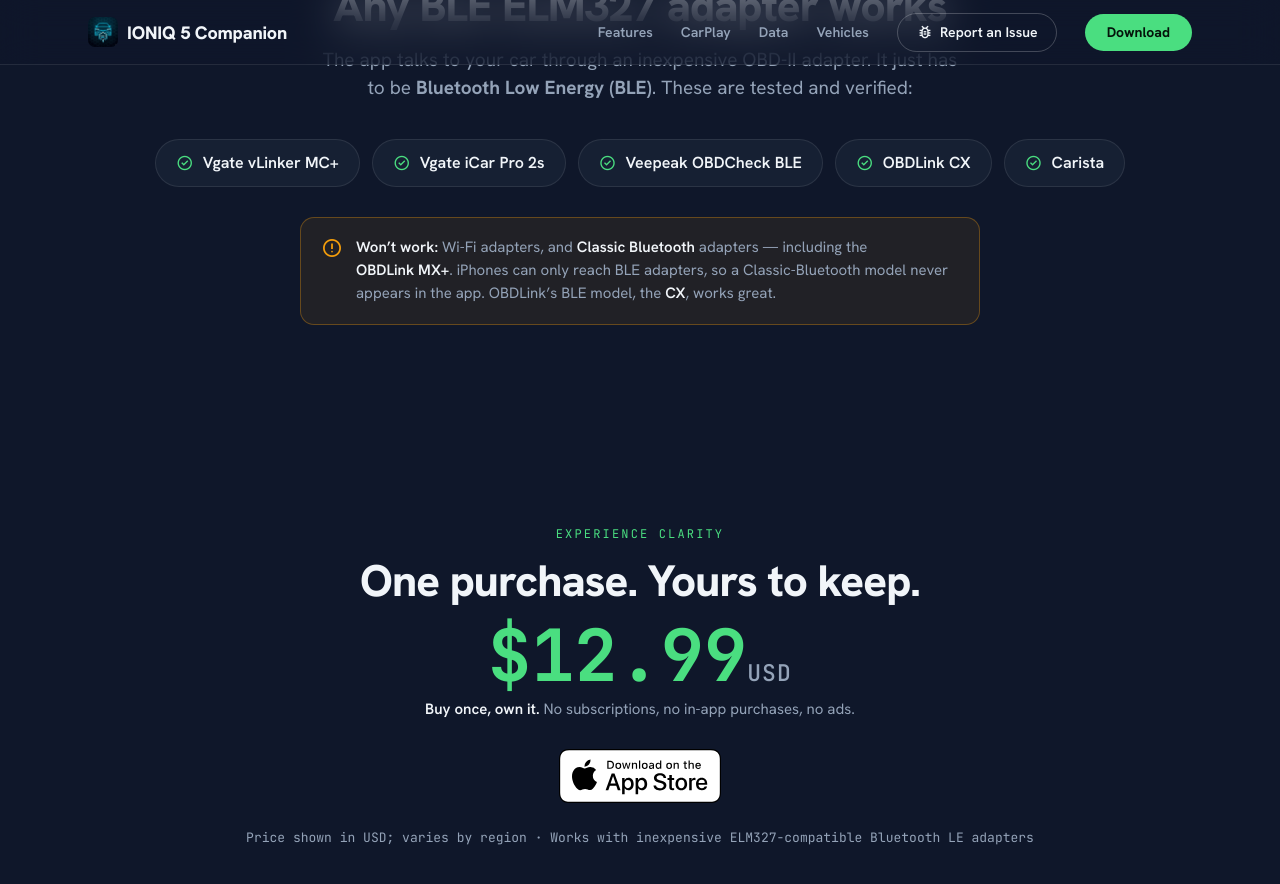
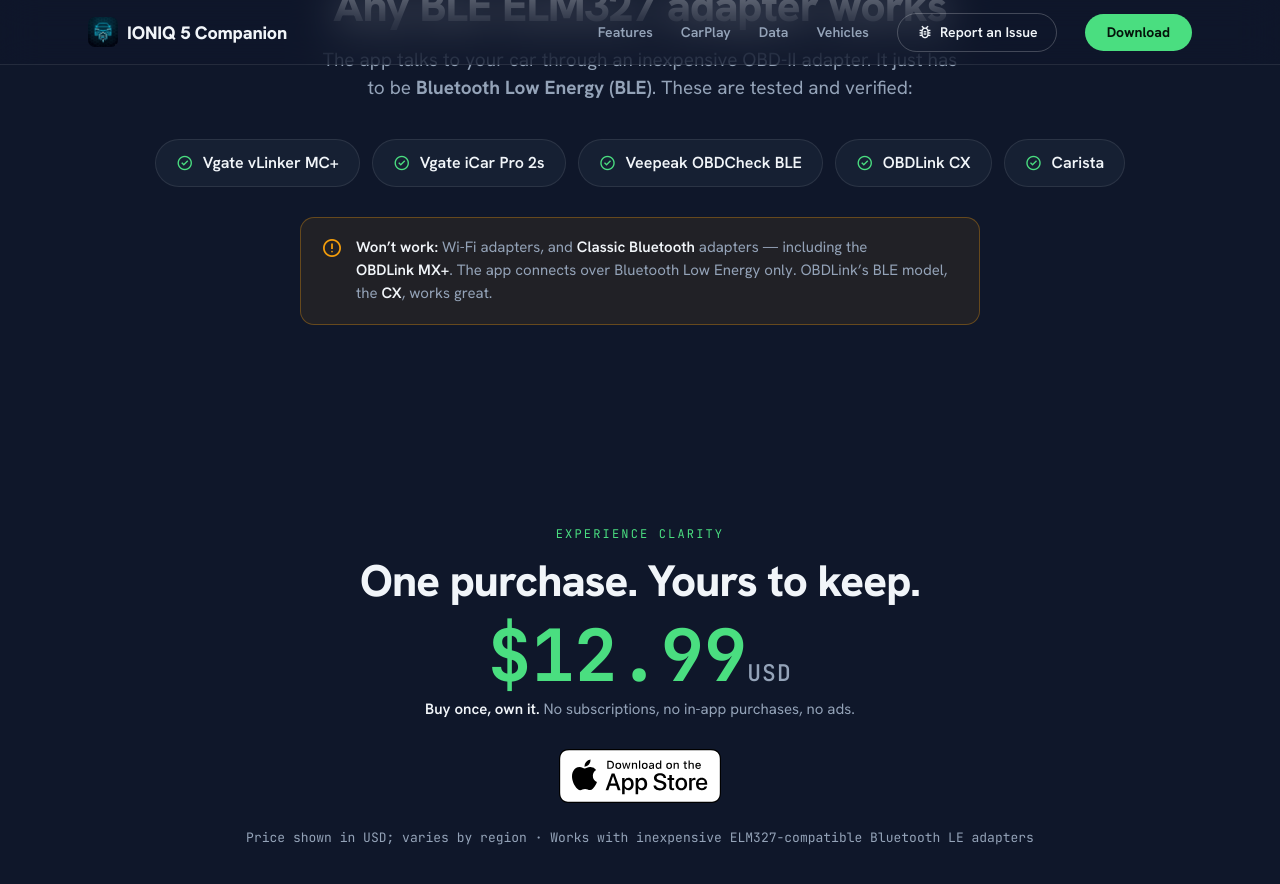
Before and after one commit to gburlingame/ioniq-app, a Jekyll site: the page built from index.html, in a window 1280 px wide and 900 px high, scrolled down 7132 px. Shown: the top 884 px of the window. Built offline with Jekyll 4.4.1, drawn with Linux system fonts in a browser that asks for light colours.

Commit message:
Fix inaccurate BLE claim in adapter compatibility copy
The line 'an iPhone can only reach BLE adapters' is false — iPhones do
speak Classic Bluetooth (MFi accessories). Replace with the accurate
constraint: the app connects over Bluetooth Low Energy only. Applied to
both the landing page and support.md.

Co-Authored-By: Claude Opus 4.8 (1M context) <noreply@anthropic.com>

```diff
--- a/index.html
+++ b/index.html
@@ -230,7 +230,7 @@ nav_exclude: true
   </div>
   <div class="adapter-warn">
     <span class="material-symbols-outlined">error</span>
-    <p><b>Won&rsquo;t work:</b> Wi-Fi adapters, and <b>Classic Bluetooth</b> adapters &mdash; including the <b>OBDLink&nbsp;MX+</b>. iPhones can only reach BLE adapters, so a Classic-Bluetooth model never appears in the app. OBDLink&rsquo;s BLE model, the <b>CX</b>, works great.</p>
+    <p><b>Won&rsquo;t work:</b> Wi-Fi adapters, and <b>Classic Bluetooth</b> adapters &mdash; including the <b>OBDLink&nbsp;MX+</b>. The app connects over Bluetooth Low Energy only. OBDLink&rsquo;s BLE model, the <b>CX</b>, works great.</p>
   </div>
 </div></section>
 
```
Also changed, not shown: support.md (+1 -1 lines).
